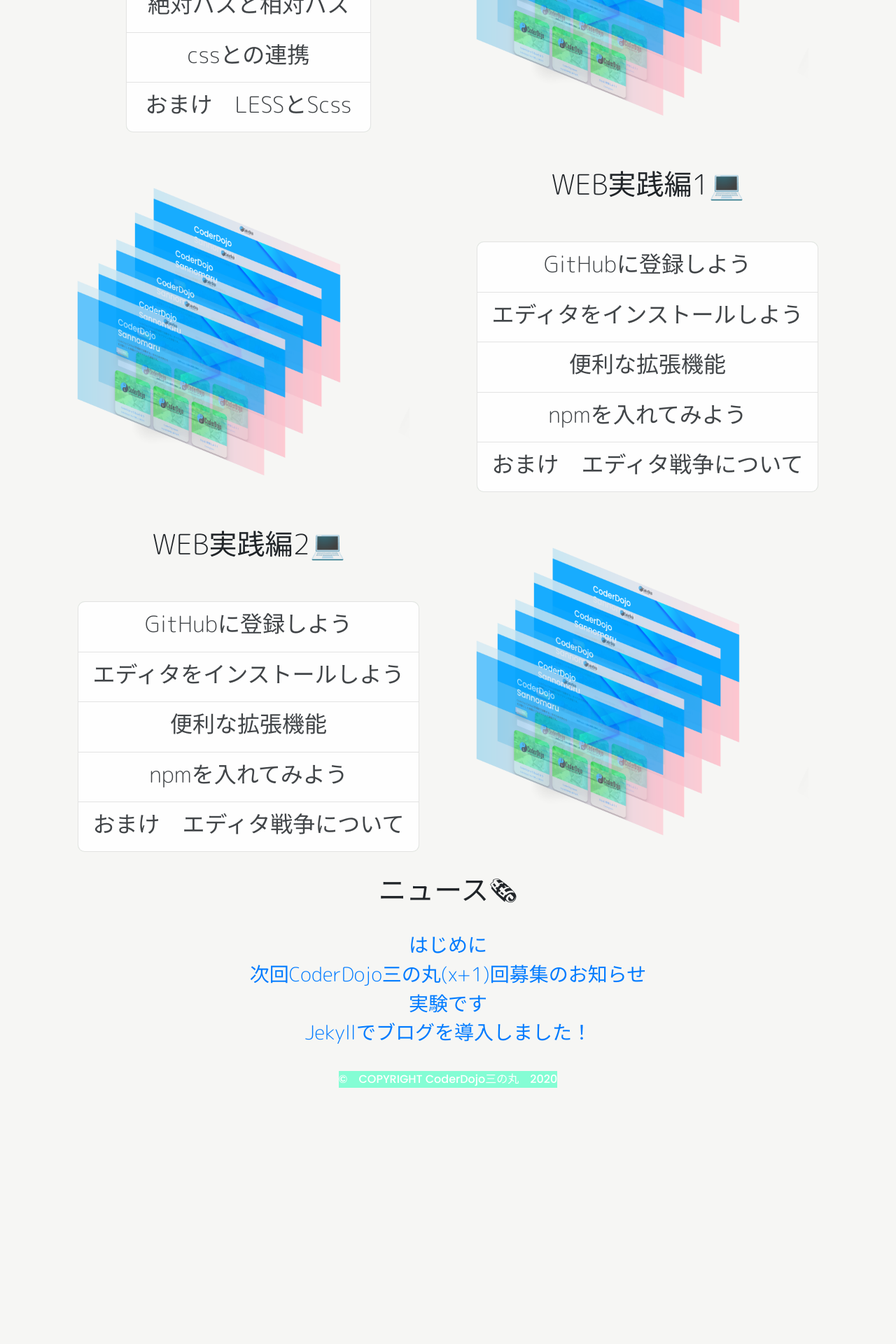
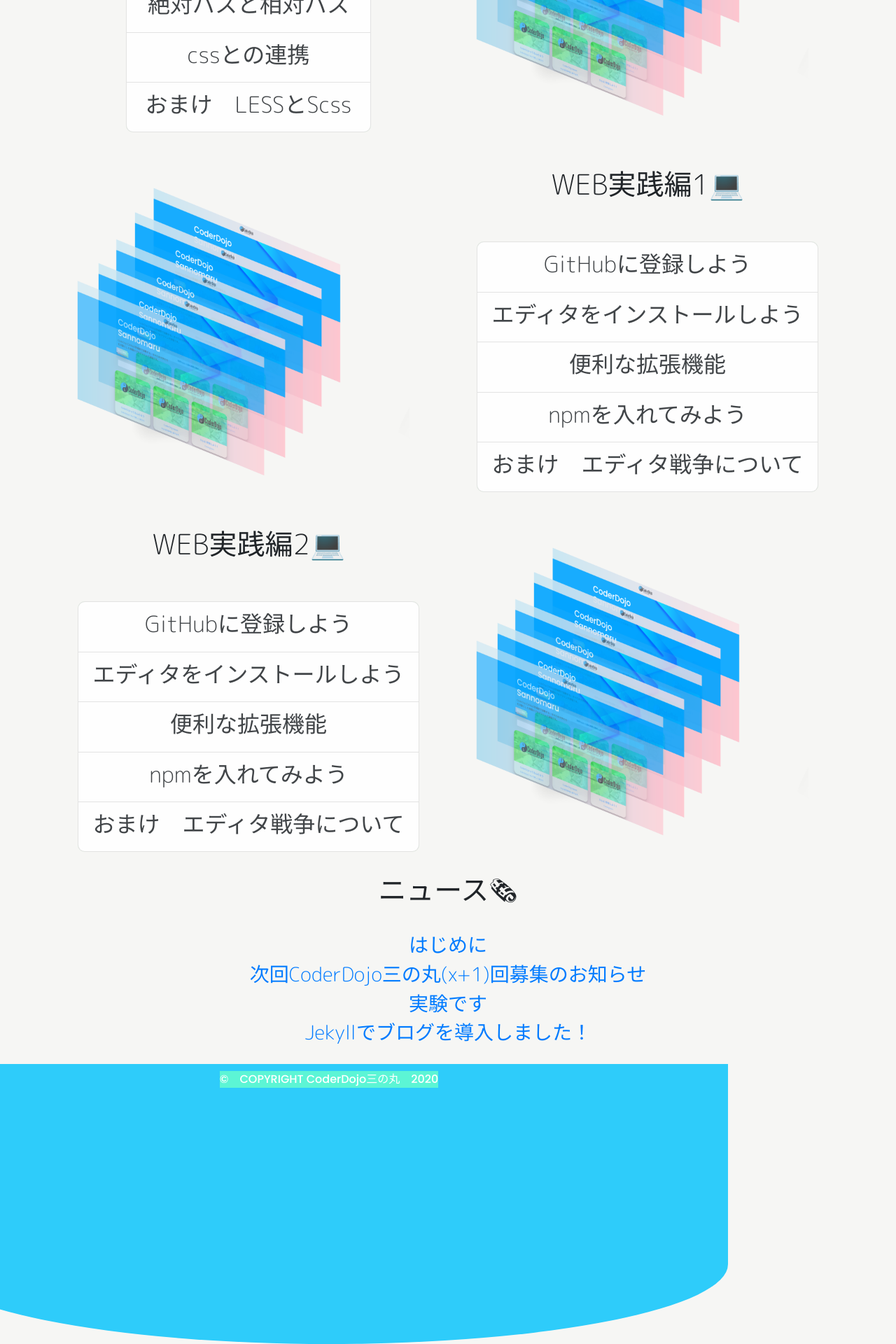
Before and after one commit to startguide/startguide.jp, a Jekyll site: the page built from index.html, in a window 1280 px wide. Shown: the part 1418-3338 px from the top of the page at 70% size. Built offline with Jekyll 4.4.1, drawn with Linux system fonts in a browser that asks for light colours; before the commit the page ends 2982 px from its top, so only the background shows below that.

Commit message:
edit design

```diff
--- a/_includes/footer.html
+++ b/_includes/footer.html
@@ -1,4 +1,4 @@
-<div class="container">
+<div class="container endarc">
   <div class="row">
     <footer class="footer tops title">
       ©︎　COPYRIGHT CoderDojo三の丸　2020
--- a/css/stylees.css
+++ b/css/stylees.css
@@ -267,3 +267,13 @@
 .red{
   color:#380953;
 }
+.endarc{
+  min-height: 400px;
+ border-bottom-right-radius: 1000px 200px;
+ border-bottom-left-radius: 1000px 200px;
+ margin-left: -100px;
+ margin-right: -100px;
+ padding-left: 100px;
+ padding-right: 100px;
+ background: #2ECCFA;
+}
```
